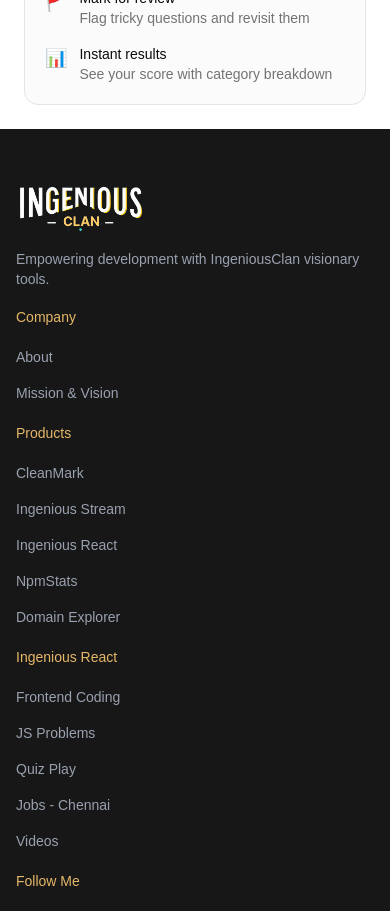
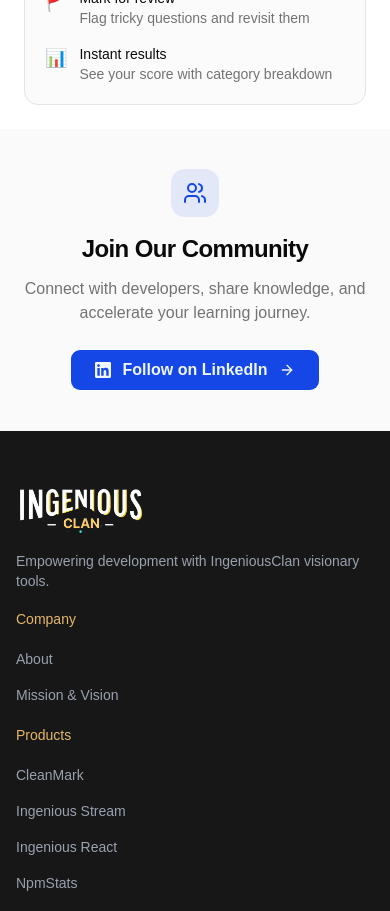
Before and after one commit to yokesh-ks/ingenious-react, a React (Vite) app: page /quiz in a window 390 px wide. Shown: the part 1680-2591 px from the top of the page. Built offline with nearby package versions, Linux system fonts and the light colour scheme.

Commit message:
feat: add community section and remove LinkedIn CTA from header
- Create new CommunitySection component with LinkedIn follow button
- Remove LinkedIn follow buttons from Header (desktop and mobile)
- Integrate CommunitySection into root layout above footer

```diff
--- /dev/null
+++ b/src/components/CommunitySection.tsx
@@ -0,0 +1,45 @@
+import { Button } from '@/components/ui/button'
+import { ArrowRight, Users } from 'lucide-react'
+
+export function CommunitySection() {
+  return (
+    <section className="w-full py-10 md:py-12 px-4 bg-muted/50">
+      <div className="mx-auto max-w-4xl flex flex-col items-center justify-center text-center">
+        {/* Icon */}
+        <div className="mb-4 flex h-12 w-12 items-center justify-center rounded-xl bg-primary/10">
+          <Users className="h-6 w-6 text-primary" />
+        </div>
+
+        {/* Heading */}
+        <h2 className="mb-3 text-2xl font-bold tracking-tight md:text-3xl">
+          Join Our Community
+        </h2>
+
+        {/* Description */}
+        <p className="mb-6 max-w-xl text-base md:text-lg text-muted-foreground">
+          Connect with developers, share knowledge, and accelerate your learning journey.
+        </p>
+
+        {/* CTA Button */}
+        <Button
+          asChild
+          size="lg"
+          className="group relative overflow-hidden bg-primary hover:bg-primary/90 text-primary-foreground font-semibold px-6 py-5 text-base md:px-8 md:py-6 md:text-lg"
+        >
+          <a
+            href="https://www.linkedin.com/company/ingenious-react-jobs-chennai/"
+            target="_blank"
+            rel="noreferrer"
+            className="flex items-center gap-3"
+          >
+            <svg className="h-5 w-5" fill="currentColor" viewBox="0 0 24 24" aria-hidden="true">
+              <path d="M20.447 20.452h-3.554v-5.569c0-1.328-.027-3.037-1.852-3.037-1.853 0-2.136 1.445-2.136 2.939v5.667H9.351V9h3.414v1.561h.046c.477-.9 1.637-1.85 3.37-1.85 3.601 0 4.267 2.37 4.267 5.455v6.286zM5.337 7.433c-1.144 0-2.063-.926-2.063-2.065 0-1.138.92-2.063 2.063-2.063 1.14 0 2.064.925 2.064 2.063 0 1.139-.925 2.065-2.064 2.065zm1.782 13.019H3.555V9h3.564v11.452zM22.225 0H1.771C.792 0 0 .774 0 1.729v20.542C0 23.227.792 24 1.771 24h20.451C23.2 24 24 23.227 24 22.271V1.729C24 .774 23.2 0 22.222 0h.003z"/>
+            </svg>
+            Follow on LinkedIn
+            <ArrowRight className="h-5 w-5 transition-transform group-hover:translate-x-1" />
+          </a>
+        </Button>
+      </div>
+    </section>
+  )
+}
--- a/src/components/Header.tsx
+++ b/src/components/Header.tsx
@@ -53,16 +53,6 @@
             {theme === 'dark' ? <Sun className="size-4" /> : <Moon className="size-4" />}
           </Button>
 
-          <Button asChild size="sm" className="hidden md:inline-flex">
-            <a
-              href="https://www.linkedin.com/company/ingenious-react-jobs-chennai/"
-              target="_blank"
-              rel="noreferrer"
-            >
-              Follow
-            </a>
-          </Button>
-
           {/* Mobile Menu Trigger */}
           <Sheet>
             <SheetTrigger asChild>
@@ -90,17 +80,6 @@
                   </a>
                 ))}
               </nav>
-              <div className="mt-6 px-2">
-                <Button asChild size="sm" className="w-full">
-                  <a
-                    href="https://www.linkedin.com/company/ingenious-react-jobs-chennai/"
-                    target="_blank"
-                    rel="noreferrer"
-                  >
-                    Follow on LinkedIn
-                  </a>
-                </Button>
-              </div>
             </SheetContent>
           </Sheet>
         </div>
--- a/src/routes/__root.tsx
+++ b/src/routes/__root.tsx
@@ -1,5 +1,6 @@
 import { Outlet, createRootRoute, HeadContent } from '@tanstack/react-router'
 import { Header } from '@/components/Header'
+import { CommunitySection } from '@/components/CommunitySection'
 import { SiteFooter } from '@/components/SiteFooter'
 import { SITE_NAME } from '@/lib/seo'
 
@@ -25,6 +26,7 @@
         <main className="flex-1">
           <Outlet />
         </main>
+        <CommunitySection />
         <SiteFooter />
       </div>
     </>
```
